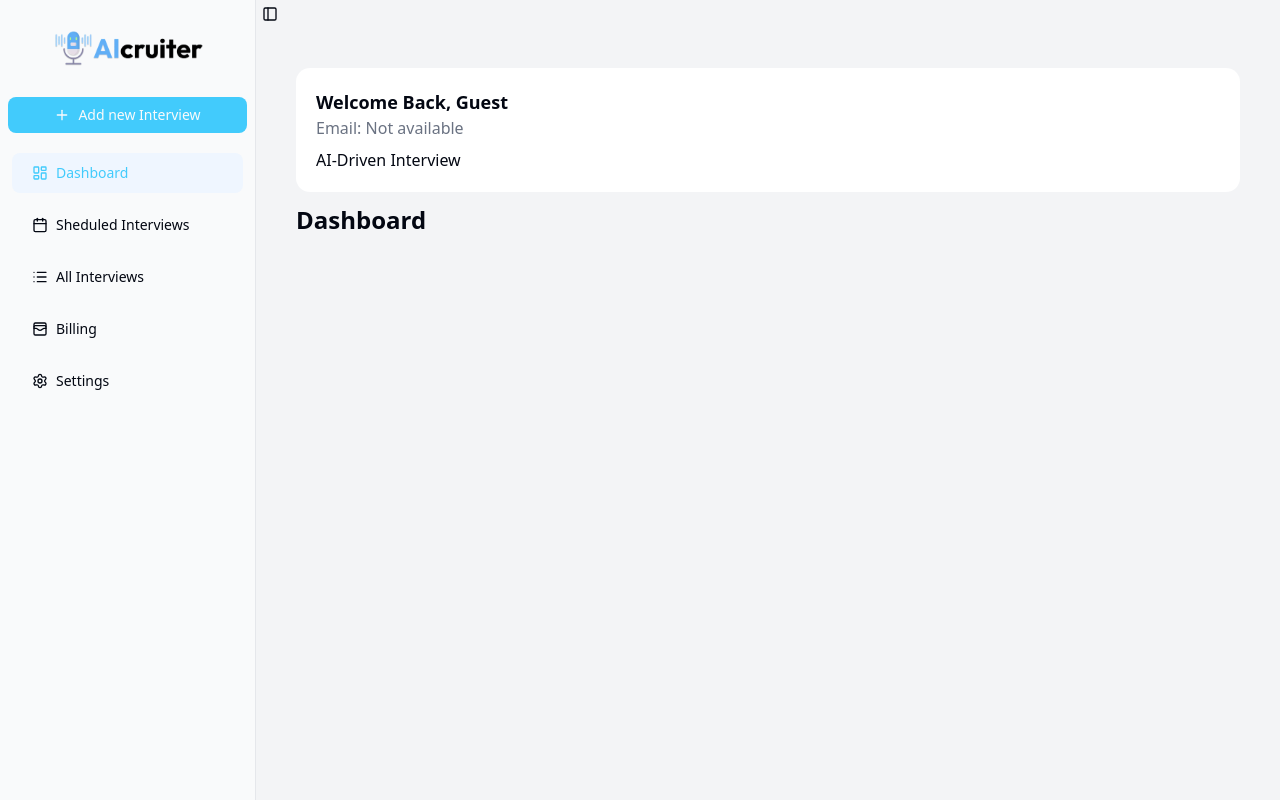
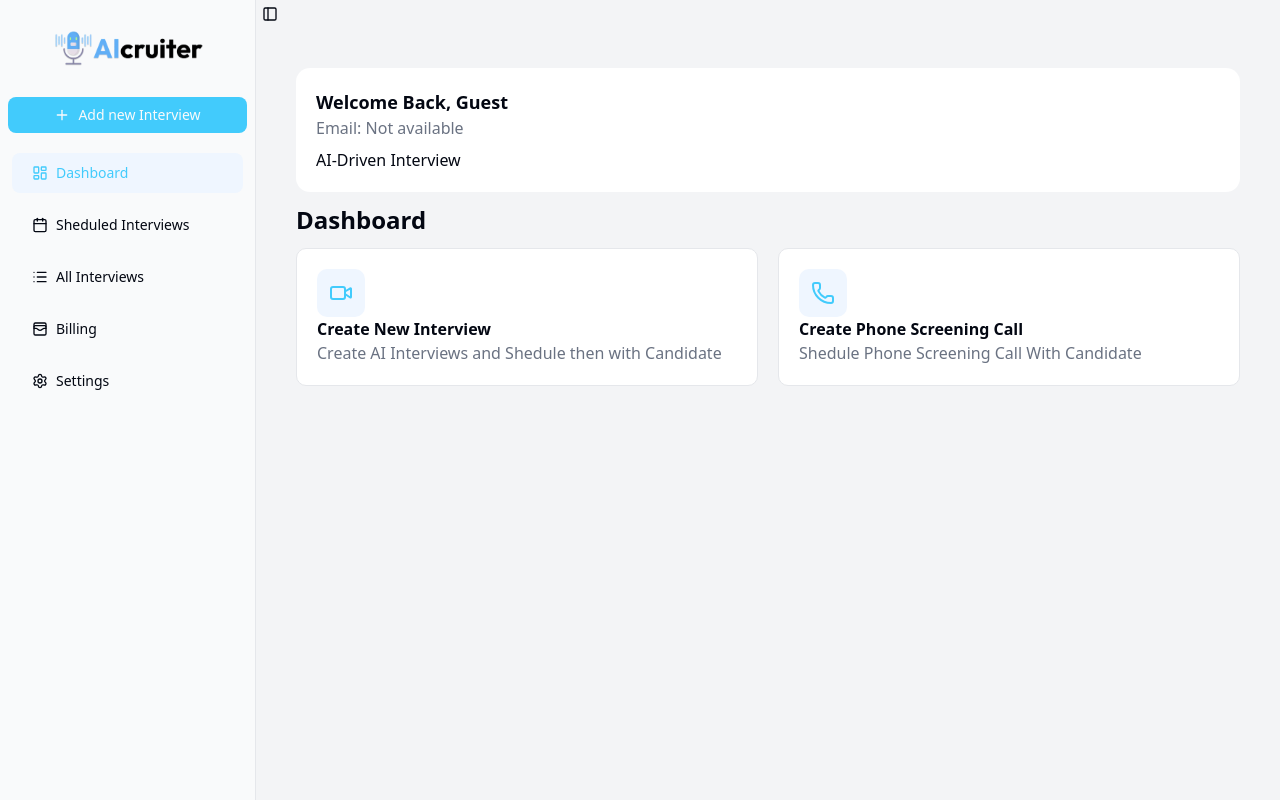
Before and after one commit to MariyaEfronY/ai-voice-inter, a Next.js app: page /dashboard in a window 1280 px wide. Built offline with nearby package versions, Linux system fonts and the light colour scheme; no server answers.

Commit message:
move on next

```diff
--- /dev/null
+++ b/app/(main)/dashboard/_components/CreateOptions.jsx
@@ -0,0 +1,21 @@
+import React from 'react'
+import { Phone, Video } from 'lucide-react'
+
+const CreateOptions = () => {
+  return (
+    <div className='grid grid-cols-2 gap-5'>
+      <div className='bg-white border border-gray-200 rounded-lg p-5'>
+        <Video className='p-3 text-primary bg-blue-50 rounded-lg h-12 w-12' />
+        <h2 className='font-bold'>Create New Interview</h2>
+        <p className='text-gray-500'>Create AI Interviews and Shedule then with Candidate</p>
+      </div>
+      <div className='bg-white border border-gray-200 rounded-lg p-5'>
+        <Phone className='p-3 text-primary bg-blue-50 rounded-lg h-12 w-12' />
+        <h2 className='font-bold'>Create Phone Screening Call</h2>
+        <p className='text-gray-500'>Shedule Phone Screening Call With Candidate</p>
+      </div>
+    </div>
+  )
+}
+
+export default CreateOptions
--- a/app/(main)/dashboard/page.jsx
+++ b/app/(main)/dashboard/page.jsx
@@ -1,11 +1,13 @@
 import React from 'react'
 import WelcomeContainer from './_components/WelcomeContainer'
+import CreateOptions from './_components/CreateOptions'
 
 function Dashboard() {
   return (
     <div>
       <WelcomeContainer />
       <h2 className='my-3 font-bold text-2xl'>Dashboard</h2>
+      <CreateOptions/>
     </div>
   )
 }
```
